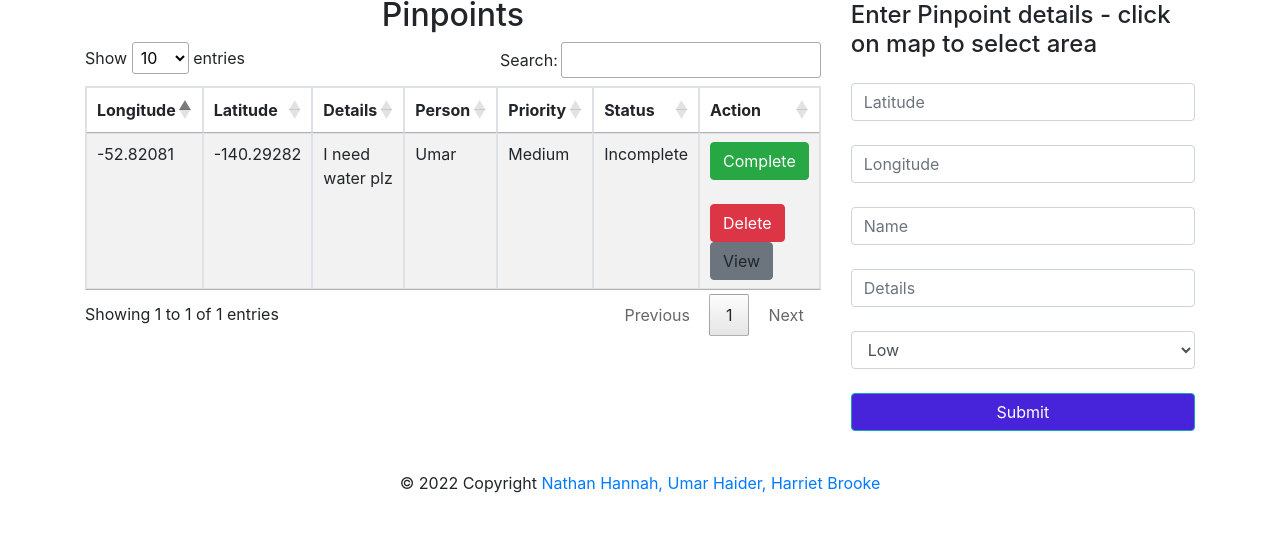
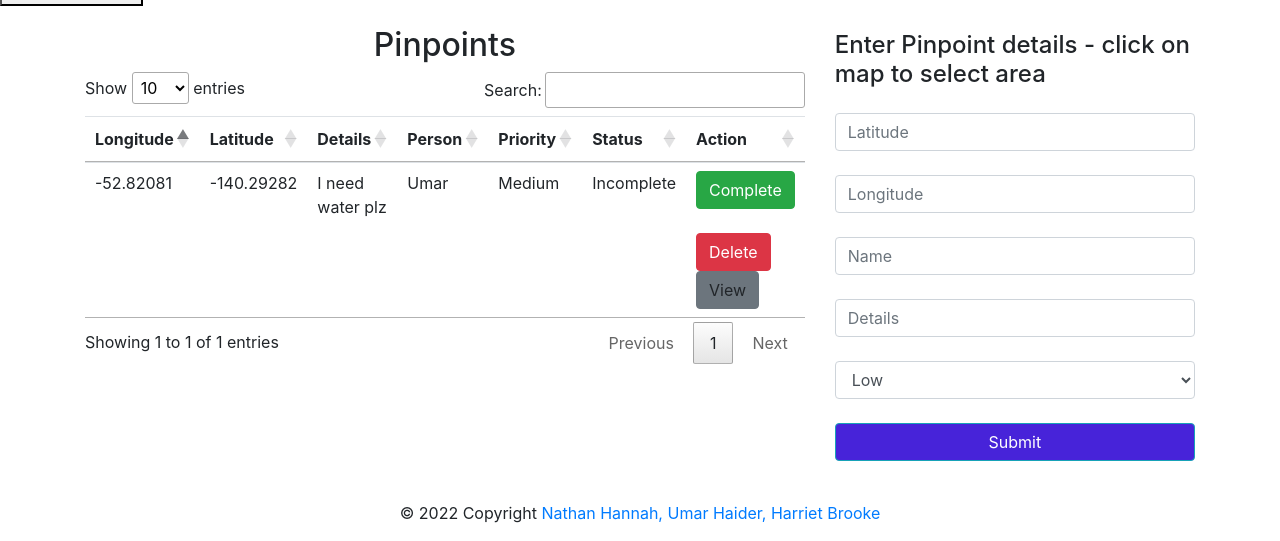
Before and after one commit to umarhaider/ProjectInternationalRescue, a PHP site: page / in a window 1280 px wide. Shown: the part 420-961 px from the top of the page. Before the commit the page ends 913 px from the top, so only its background shows below. Run offline with PHP 8.4, Linux system fonts and the light colour scheme; data comes from the database, SQL or seed files in the repository; some libraries are stand-ins or nearby versions.

Commit message:
Add files via upload

```diff
--- a/index.php
+++ b/index.php
@@ -3,7 +3,7 @@
 <head>
   <title>Geo Rescue</title>
   <meta charset="utf-8">
-  <meta name="viewport" content="width=device-width, initial-scale=1">
+  <meta name="viewport" content="width=device-width, initial-scale=1, shrink-to-fit=no">
   <meta http-equiv="X-UA-Compatible" content="IE=edge">
 
   <!-- Bootstrap -->
@@ -26,7 +26,6 @@
   <link rel="stylesheet" href="https://cdn.datatables.net/1.10.19/css/jquery.dataTables.min.css">
   <script src="https://cdn.datatables.net/1.10.19/js/jquery.dataTables.min.js" ></script>
 
-  <link rel="stylesheet" href="https://cdnjs.cloudflare.com/ajax/libs/font-awesome/4.7.0/css/font-awesome.min.css">
   <!-- Leafly-->
   <link rel="stylesheet" href="https://unpkg.com/leaflet@1.7.1/dist/leaflet.css"
    integrity="sha512-xodZBNTC5n17Xt2atTPuE1HxjVMSvLVW9ocqUKLsCC5CXdbqCmblAshOMAS6/keqq/sMZMZ19scR4PsZChSR7A=="
@@ -36,6 +35,10 @@
    integrity="sha512-XQoYMqMTK8LvdxXYG3nZ448hOEQiglfqkJs1NOQV44cWnUrBc8PkAOcXy20w0vlaXaVUearIOBhiXZ5V3ynxwA=="
    crossorigin="">
   </script>
+   <!-- Font Awesome -->
+  <link href="assets/vendor/fontawesome/css/fontawesome.min.css" rel="stylesheet">
+  <link href="assets/vendor/fontawesome/css/solid.min.css" rel="stylesheet">
+  <link href="assets/vendor/fontawesome/css/brands.min.css" rel="stylesheet">
 
   <link rel="stylesheet" href="style.css">
 </head>
@@ -103,15 +106,15 @@
 
 ?>
 <div id="map"></div>
-
+<div id="location"></div>
+<button onclick="getLocation()">Current Location</button>
 
 <!-- MAIN CONTENT - TABLE -->
-<div class="container">
+<div class="container ">
   <div class="row">
     <div class="col">
       <h2 style="text-align: center; margin-top: 20px;">Pinpoints</h2>
-      <table id="dtBasicExample" class="table table-striped table-bordered table-sm" cellspacing="0" width="100%">
-      <div class="table-responsive">
+      <table id="dtBasicExample" width="100%" class="table table-hover" cellspacing="0" >
         <thead>
           <tr>
             <th class="th-sm">Longitude
@@ -138,16 +141,24 @@
            <td><?php echo htmlspecialchars($row['latitude']); ?></td>
            <td><?php echo htmlspecialchars($row['details']); ?></td>
            <td><?php echo htmlspecialchars($row['name']); ?></td>
-           <td><?php echo htmlspecialchars($row['priority']); ?></td>
+           <td> <?php if ($row['priority'] == 'low') {
+              echo '<span class="low">' . htmlspecialchars($row['priority']) . '<span>';
+            } else if ($row['priority'] == 'medium') {
+              echo '<span class="medium">' . htmlspecialchars($row['priority']) . '<span>';
+            } else {
+              echo '<span class="high">' . htmlspecialchars($row['priority']) . '<span>';
+            } ?>
+            </td>
            <td><?php echo htmlspecialchars($row['status']); ?></td>
            <td><a href="action.php?action=updateStatus&item=<?php echo htmlspecialchars($row['id']); ?>">
             <button class="btn btn-success" <?php if($row['status'] == 'Complete'){ echo 'disabled'; } ?> >Complete</button></a><br><br>
-            <a href="action.php?action=deleteItem&item=<?php echo htmlspecialchars($row['id']); ?>"><button class="btn btn-danger"><i class="fa-trash-can"></i>Delete</button></a>
+            <a href="action.php?action=deleteItem&item=<?php echo htmlspecialchars($row['id']); ?>"><button class="btn btn-danger"><i class="fa-trash-can"></i>Delete</button><i class="fa-solid fa-trash-can"></i></a>
 
-            <a onclick="showMarker(<?php echo htmlspecialchars($row['latitude']);?>, <?php echo htmlspecialchars($row['longitude']);?>)" class="btn btn-secondary"><i class="icon-trash"></i>View</a>
+            <a onclick="showMarker(<?php echo htmlspecialchars($row['latitude']);?>, <?php echo htmlspecialchars($row['longitude']);?>)" class="btn btn-secondary"></i>View</a>
+
         </tr>
         <?php endwhile; ?>
-       </tbody>
+        </tbody>
         </div>
       </table>
     </div>
@@ -186,6 +197,29 @@
   </div>
 
 
+<script type="text/javascript">
+  var x = document.getElementById("location");
+  function getLocation() {
+    if (navigator.geolocation) {
+      navigator.geolocation.getCurrentPosition(showPosition);
+    } else {
+      x.innerHTML = "Geolocation is not supported by this browser.";
+    }
+  }
+
+  function showPosition(position) {
+    map.setView([position.coords.latitude, position.coords.longitude], 16)
+    var popup = L.popup()
+    .setLatLng([position.coords.latitude, position.coords.longitude])
+    .setContent("You are here")
+    .openOn(map);
+    var outputValueLat = position.coords.latitude;
+    document.getElementById("lat").value = outputValueLat;
+    var outputValueLong = position.coords.longitude;
+    document.getElementById("long").value = outputValueLong;
+
+  }
+</script>
 
 
 <!-- Enables datatable -->
@@ -194,8 +228,6 @@ $(document).ready(function () {
   $('#dtBasicExample').DataTable();
   $('.dataTables_length').addClass('bs-select');
 });
-
-
 
 </script>
 
@@ -207,10 +239,6 @@ L.tileLayer('https://{s}.tile.openstreetmap.org/{z}/{x}/{y}.png', {
     attribution: '&copy; <a href="https://www.openstreetmap.org/copyright">OpenStreetMap</a> contributors'
 }).addTo(map);
 
-
-var completeIcon = L.icon({
-  markerColor: 'green'
-});
 
 </script>
 
@@ -230,7 +258,6 @@ var completeIcon = L.icon({
 <script type="text/javascript">
 
 function showMarker(lat, long) {
-  console.log(lat, long);
   map.setView([lat, long], 16);
 }
 
@@ -238,7 +265,7 @@ function showMarker(lat, long) {
 function onMapClick(e) {
     popup
         .setLatLng(e.latlng)
-        .setContent("You clicked the map at " + e.latlng.toString())
+        .setContent("At " + e.latlng.toString())
         .openOn(map);
 }
 
```
